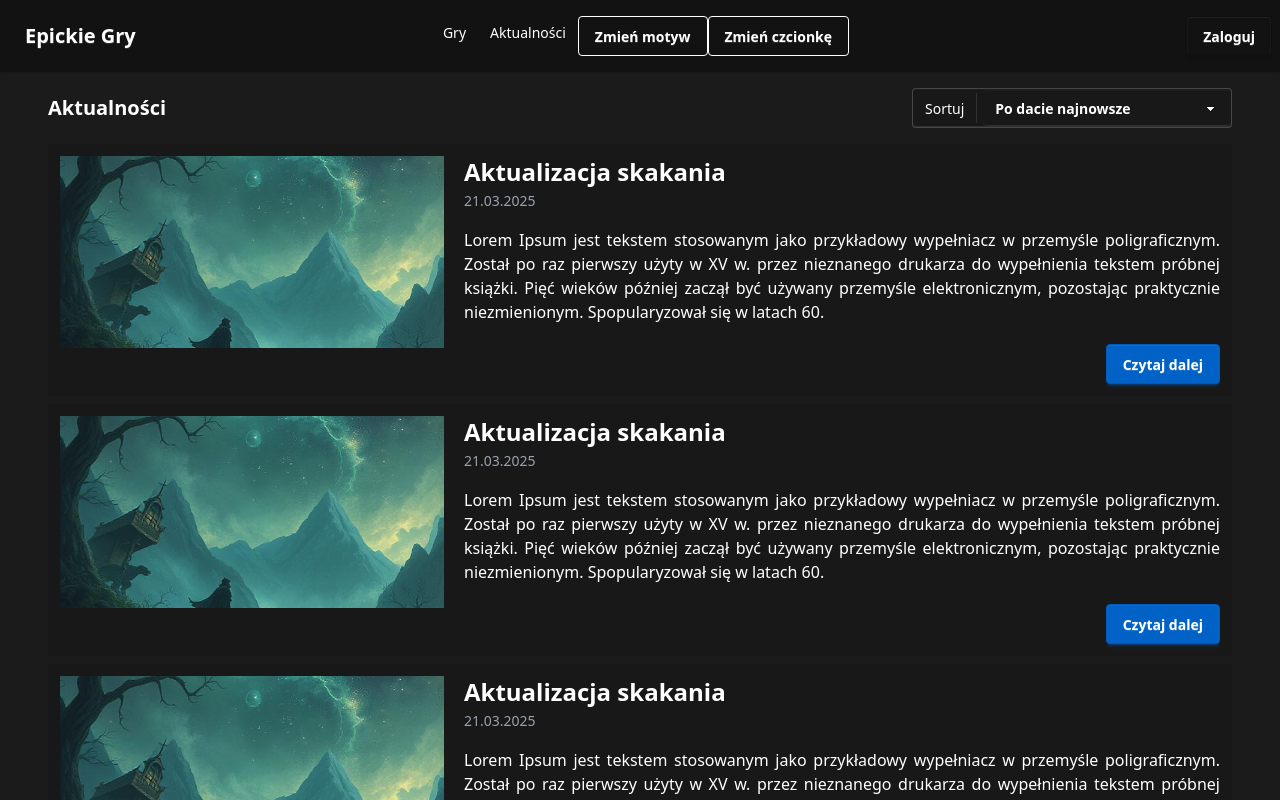
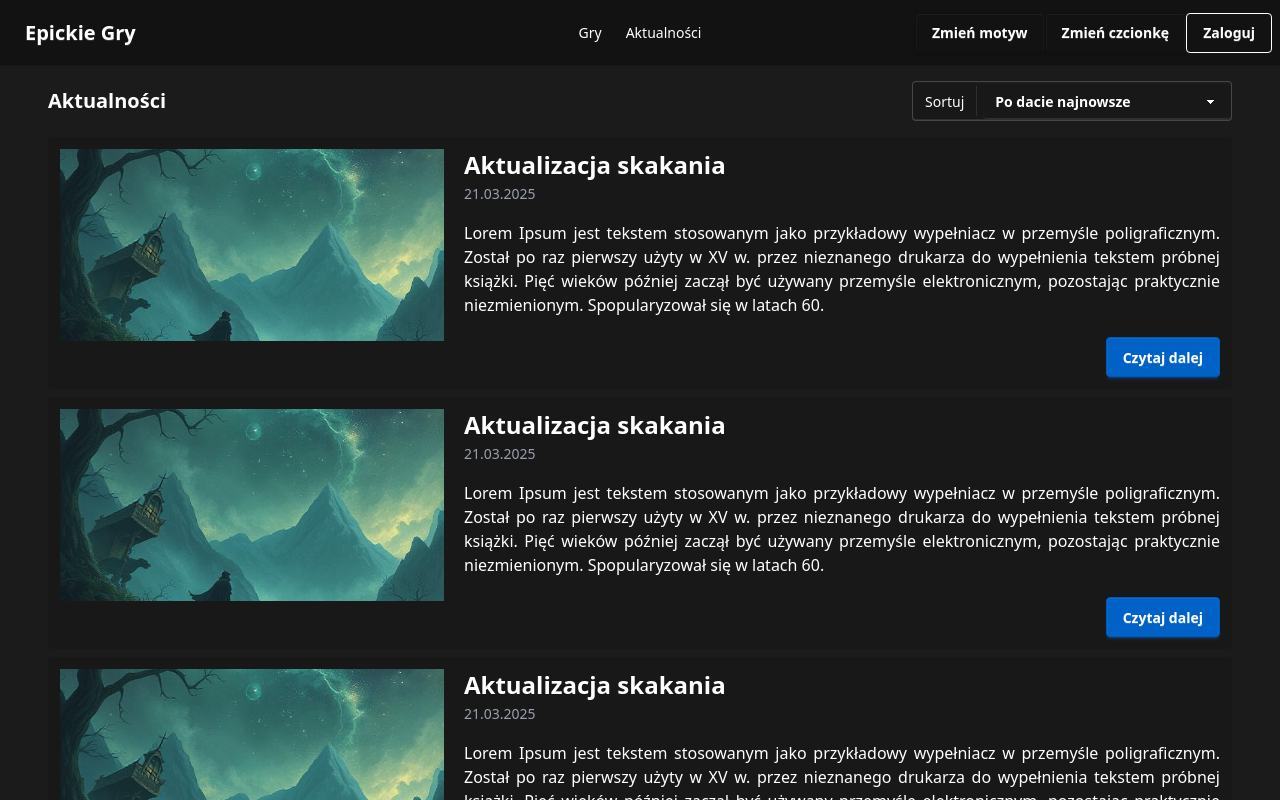
Before and after one commit to MePerson1/epickie-gry, a React (Vite) app: page /news in a window 1280 px wide. Shown: the top 800 px of the page. Built offline with nearby package versions, Linux system fonts and the light colour scheme.

Commit message:
dummy Sort Select

```diff
--- a/src/components/NavBar.jsx
+++ b/src/components/NavBar.jsx
@@ -72,16 +72,13 @@ const NavBar = () => {
               Aktualności
             </NavLink>
           </li>
-          <li>
-            <button className="btn btn-outline">Zmień motyw</button>
-          </li>
-          <li>
-            <button className="btn btn-outline">Zmień czcionkę</button>
-          </li>
+
         </ul>
       </div>
       <div className="navbar-end">
-        <NavLink to="/login" className="btn">
+      <button className="btn">Zmień motyw</button>
+      <button className="btn">Zmień czcionkę</button>
+        <NavLink to="/login" className="btn btn-outline">
           Zaloguj
         </NavLink>
       </div>
--- /dev/null
+++ b/src/components/SortSelect.jsx
@@ -0,0 +1,14 @@
+const SortSelect = () => {
+    return(<label className="select ">
+        <span className="label text-white ">Sortuj</span>
+        <select class="select font-semibold">
+          <option>Po dacie najnowsze</option>
+          <option>Po dacie najstarsze</option>
+          <option>Tytuł od A do Z</option>
+          <option>Tytuł od Z do A</option>
+        </select>
+        </label>
+    );
+}
+
+export default SortSelect;
--- a/src/views/GameDetailsPage.jsx
+++ b/src/views/GameDetailsPage.jsx
@@ -16,12 +16,9 @@ const GameDetailsPage = () => {
 
   return (
     <main className="bg-neutral text-neutral-content">
+
       <section className="max-w-6xl mx-auto p-4 lg:p-8">
-        <nav className="flex space-x-4 mb-4">
-          <button className="btn btn-ghost">Szczegóły</button>
-          <button className="btn btn-ghost">Add-Ons</button>
-        </nav>
-
+      <div className="text-xl font-semibold pb-4">Szczegóły</div>
         <div className="flex flex-col lg:flex-row gap-8">
           <div className="flex-1">
             <div className="relative w-full pb-[56.25%] h-0">
--- a/src/views/GamesPage.jsx
+++ b/src/views/GamesPage.jsx
@@ -1,6 +1,7 @@
 import React, { useState } from 'react';
 import { Link } from 'react-router-dom';
 import { games } from '../data/gamesData';
+import SortSelect from '../components/SortSelect';
 
 function parsePrice(str) {
   if (typeof str === 'string') {
@@ -405,7 +406,7 @@ function GamesPage() {
         <div className="flex-1 p-4">
           <div className="flex items-center justify-between mb-4">
             <div className="text-xl font-semibold">Wyszukiwarka</div>
-            <div className="flex items-center gap-2 text-sm">
+            {/* <div className="flex items-center gap-2 text-sm">
               <span>Sortuj</span>
               <div className="dropdown dropdown-end">
                 <label
@@ -454,7 +455,8 @@ function GamesPage() {
                   </li>
                 </ul>
               </div>
-            </div>
+            </div> */}
+            <SortSelect/>
           </div>
 
           <div className="grid grid-cols-1 sm:grid-cols-2 md:grid-cols-3 lg:grid-cols-4 xl:grid-cols-5 gap-4">
--- a/src/views/NewsPage.jsx
+++ b/src/views/NewsPage.jsx
@@ -1,5 +1,6 @@
 import Paggination from "../components/Paggination";
 import NewsCardSmall from "../components/NewsPage/NewsCardSmall";
+import SortSelect from "../components/SortSelect";
 const NewsPage = () => {
 
   const aktualnosci = [
@@ -11,15 +12,7 @@ const NewsPage = () => {
       <div className="mr-8 ml-8">
         <div className="flex items-center justify-between mb-4">
         <h1 className="text-xl font-semibold">Aktualności</h1>
-          <label className="select ">
-            <span className="label text-white ">Sortuj</span>
-            <select class="select font-semibold">
-              <option>Po dacie najnowsze</option>
-              <option>Po dacie najstarsze</option>
-              <option>Tytuł od A do Z</option>
-              <option>Tytuł od Z do A</option>
-            </select>
-            </label>
+          <SortSelect/>
         </div>
 
         <div className="grid grid-cols-1 gap-2 ">
```
